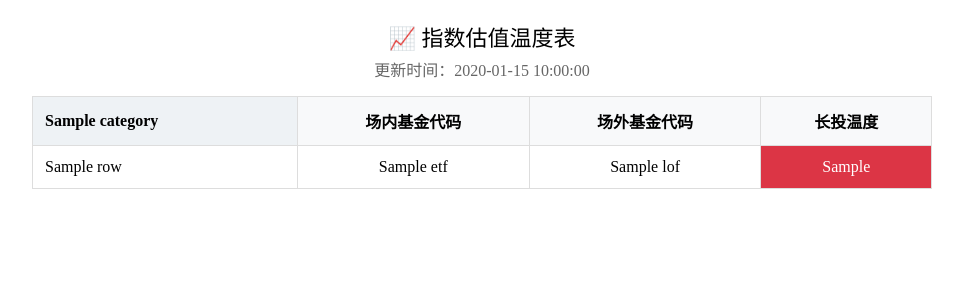
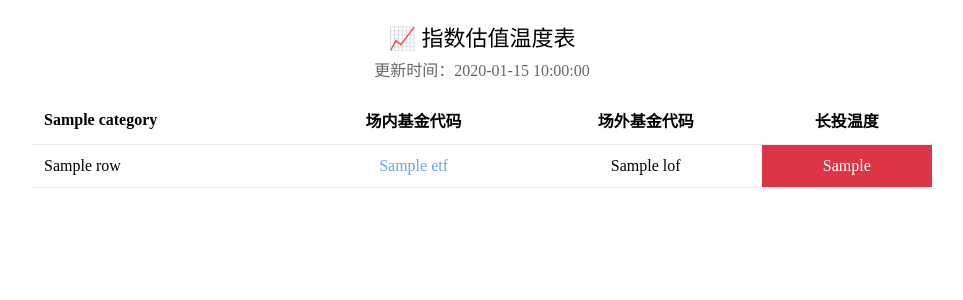
Before and after one commit to zysj8/valuation-dashboard, a Python web app: template templates/index.html in a window 1280 px wide. Shown: the top 300 px of the page, without its empty margins (158-1121 px from the left). Run offline with Jinja, Linux system fonts and the light colour scheme; the template is opened without the code that fills it: most values are stand-ins (such as "Sample title", 1, 10 or a date in 2020).

Commit message:
Update index.html

```diff
--- a/templates/index.html
+++ b/templates/index.html
@@ -9,13 +9,13 @@ body{font-family:Microsoft YaHei;margin:20px;background:#fff}
 .container{max-width:900px;margin:auto;background:#fff;padding:0}
 .title{text-align:center;font-size:22px;margin-bottom:5px}
 .time{text-align:center;color:#666;margin-bottom:15px}
-table{width:100%;border-collapse:collapse;margin-bottom:20px}
-td,th{padding:12px;text-align:center;border:1px solid #ddd}
-th{background:#f8f9fa}
-.cate{background:#eef2f5;font-weight:bold;text-align:left}
+table{width:100%;border-collapse:collapse}
+td,th{padding:12px;text-align:center;border-bottom:1px solid #eee}
+/* 分类表头行样式（只出现一次） */
+.cate-header th{background:#fff;text-align:left;font-weight:normal;padding:12px 0;border-bottom:1px solid #eee}
+.cate-name{text-align:left;font-weight:bold}
+/* 温度颜色 */
 .blue{background:#007bff;color:white}
-.yellow{background:#ffc107}
-.orange{background:#fd7e14;color:white}
 .red{background:#dc3545;color:white}
 </style>
 </head>
@@ -24,40 +24,32 @@ th{background:#f8f9fa}
 <div class="title">📈 指数估值温度表</div>
 <div class="time">更新时间：{{ time }}</div>
 
+<table>
   {% set current_category = None %}
   {% for r in rows %}
     {% if r.category != current_category %}
       {% set current_category = r.category %}
-
-<!-- 每个分类只显示一次标题 -->
-<table>
+      <!-- 每个分类只在第一行显示一次表头 -->
       <tr>
-    <th class="cate">{{ r.category }}</th>
+        <th class="cate-name">{{ r.category }}</th>
         <th>场内基金代码</th>
         <th>场外基金代码</th>
         <th>{% if r.category == '行业指数' %}PB温度{% else %}长投温度{% endif %}</th>
       </tr>
     {% endif %}
-
+    <!-- 指数数据行：只显示数据，不显示表头 -->
     <tr>
       <td style="text-align:left">{{ r.name }}</td>
-    <td>{{ r.etf }}</td>
+      <td style="color:#66a3ff">{{ r.etf }}</td>
       <td>{{ r.lof }}</td>
-    {% if r.lt <= 30 %}
+      {% if r.type == 'pb' %}
         <td class="blue">{{ r.lt }}</td>
-    {% elif r.lt <= 40 %}
-    <td class="yellow">{{ r.lt }}</td>
-    {% elif r.lt <= 50 %}
-    <td class="orange">{{ r.lt }}</td>
       {% else %}
         <td class="red">{{ r.lt }}</td>
       {% endif %}
     </tr>
-
-{% if loop.last or rows[loop.index].category != current_category %}
+  {% endfor %}
 </table>
-{% endif %}
-{% endfor %}
 
 </div>
 </body>
```
Lines whose indentation alone changed are shown as unchanged.
